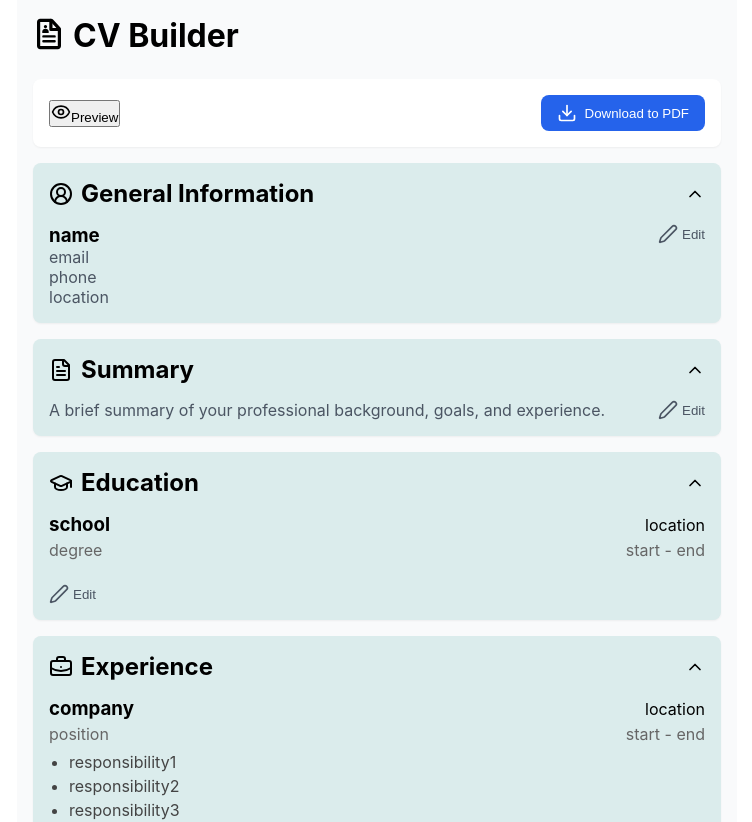
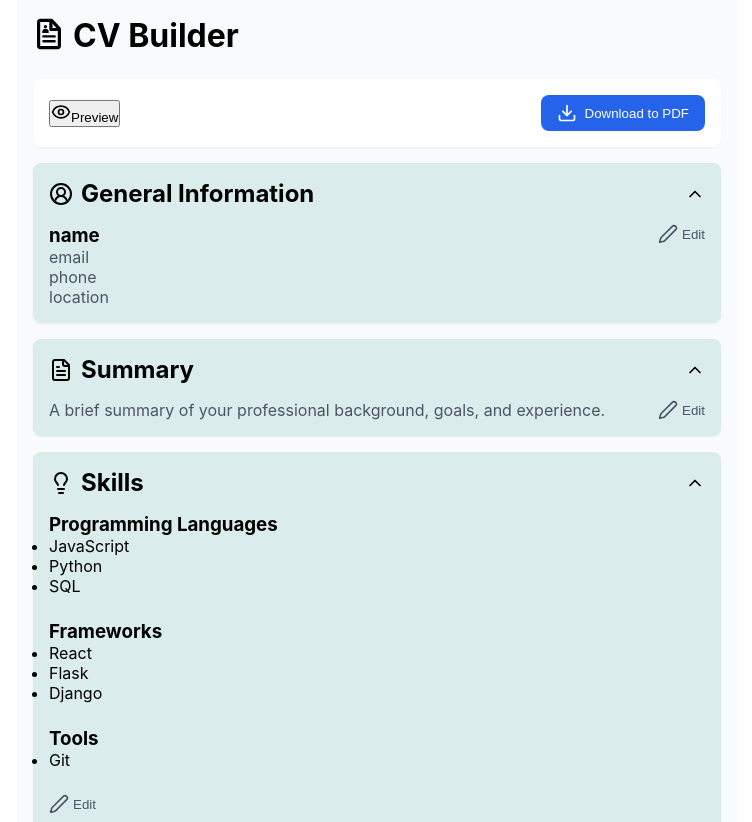
Before and after one commit to ta-torres/cv-builder, a React (Vite) app: page / in a window 1280 px wide. Shown: the top 822 px of the page, without its empty margins (263-1015 px from the left). Built offline with nearby package versions, Linux system fonts and the light colour scheme.

Commit message:
add skills section

```diff
--- a/src/components/App.jsx
+++ b/src/components/App.jsx
@@ -4,6 +4,7 @@ import GeneralForm from "./GeneralForm";
 import EducationForm from "./EducationForm";
 import ExperienceForm from "./ExperienceForm";
 import SummaryForm from "./SummaryForm";
+import SkillsForm from "./SkillsForm";
 import { pdf } from "@react-pdf/renderer";
 import CVDocument from "./CVDocument";
 import PDFPreview from "./PDFPreview";
@@ -15,6 +16,7 @@ import {
   BriefcaseBusiness,
   Eye,
   FileText,
+  Lightbulb,
 } from "lucide-react";
 import logo from "../assets/logo-cv.svg";
 import "../styles/App.css";
@@ -69,6 +71,21 @@ const App = () => {
         summary:
           "A brief summary of your professional background, goals, and experience.",
       },
+    },
+    skills: {
+      isExpanded: true,
+      isEditing: false,
+      data: [
+        {
+          category: "Programming Languages",
+          skills: ["JavaScript", "Python", "SQL"],
+        },
+        {
+          category: "Frameworks",
+          skills: ["React", "Flask", "Django"],
+        },
+        { category: "Tools", skills: ["Git"] },
+      ],
     },
   };
 
@@ -185,6 +202,20 @@ const App = () => {
       </Section>
 
       <Section
+        title="Skills"
+        icon={<Lightbulb />}
+        isExpanded={sections.skills.isExpanded}
+        onToggle={() => toggleSection("skills")}
+      >
+        <SkillsForm
+          data={sections.skills.data}
+          isEditing={sections.skills.isEditing}
+          onToggleEdit={() => toggleEdit("skills")}
+          onSubmit={(data) => updateSectionData("skills", data)}
+        />
+      </Section>
+
+      <Section
         title="Education"
         icon={<GraduationCap />}
         isExpanded={sections.education.isExpanded}
--- a/src/components/CVDocument.jsx
+++ b/src/components/CVDocument.jsx
@@ -30,6 +30,27 @@ const CVDocument = ({ data }) => (
         <View style={styles.summary_section}>
           <Text style={styles.summary_text}>{data.summary.data.summary}</Text>
         </View>
+      </View>
+
+      <View style={styles.cv_section}>
+        <Text style={styles.cv_section_title}>Skills</Text>
+        {data.skills.data.map((category, index) => (
+          <View key={index} style={styles.skills_section}>
+            <Text style={styles.skill_category}>{category.category}</Text>
+            <View style={styles.skills_list}>
+              {category.skills
+                .filter((skill) => skill)
+                .map((skill, idx) => (
+                  <View key={idx} style={styles.list_item}>
+                    <View style={styles.list_bullet}>
+                      <Text> •</Text>
+                    </View>
+                    <Text style={styles.list_text}>{skill}</Text>
+                  </View>
+                ))}
+            </View>
+          </View>
+        ))}
       </View>
 
       {/* Education */}
@@ -142,6 +163,20 @@ const styles = StyleSheet.create({
   },
   summary_section: {},
   summary_text: {},
+  skills_section: {
+    display: "flex",
+    flexDirection: "row",
+  },
+  skill_category: {
+    fontWeight: "bold",
+  },
+  skills_list: {
+    display: "flex",
+    flexDirection: "row",
+    gap: "8px",
+    paddingLeft: "8px",
+    lineHeight: "0.8",
+  },
   education_item: {},
   education_header: {
     display: "flex",
@@ -194,7 +229,6 @@ const styles = StyleSheet.create({
   list_item: {
     display: "flex",
     flexDirection: "row",
-    color: "#444",
   },
   list_bullet: {
     transform: "translateY(-2px)",
--- /dev/null
+++ b/src/components/SkillsForm.jsx
@@ -0,0 +1,103 @@
+import { useState } from "react";
+import { Edit2, Plus } from "lucide-react";
+import "../styles/Forms.css";
+
+const SkillsForm = ({ data, isEditing, onToggleEdit, onSubmit }) => {
+  const [formData, setFormData] = useState([
+    {
+      category: "",
+      skills: ["", "", ""],
+    },
+  ]);
+
+  const addSkillCategory = () => {
+    setFormData([
+      ...formData,
+      {
+        category: "",
+        skills: ["", "", ""],
+      },
+    ]);
+  };
+
+  const updateCategory = (index, value) => {
+    const newData = [...formData];
+    newData[index].category = value;
+    setFormData(newData);
+  };
+
+  const updateSkill = (categoryIndex, skillIndex, value) => {
+    const newData = [...formData];
+    newData[categoryIndex].skills[skillIndex] = value;
+    setFormData(newData);
+  };
+
+  return isEditing ? (
+    <form
+      onSubmit={(e) => {
+        e.preventDefault();
+        onSubmit(formData);
+      }}
+      className="form"
+    >
+      {formData.map((category, categoryIndex) => (
+        <div key={categoryIndex} className="education-entry">
+          <div className="form-group">
+            <label>Skill Category</label>
+            <input
+              type="text"
+              value={category.category}
+              onChange={(e) => updateCategory(categoryIndex, e.target.value)}
+              placeholder="e.g., Programming Languages, Soft Skills, etc."
+            />
+          </div>
+          <div className="form-group">
+            <label>Skills (up to 3)</label>
+            {category.skills.map((skill, skillIndex) => (
+              <input
+                key={skillIndex}
+                type="text"
+                value={skill}
+                onChange={(e) =>
+                  updateSkill(categoryIndex, skillIndex, e.target.value)
+                }
+                placeholder="Enter a skill"
+              />
+            ))}
+          </div>
+        </div>
+      ))}
+      <div className="form-buttons">
+        <button type="button" onClick={addSkillCategory} className="add-btn">
+          <Plus size={16} />
+          Add Skill Category
+        </button>
+        <button type="submit">Save</button>
+        <button type="button" onClick={onToggleEdit}>
+          Cancel
+        </button>
+      </div>
+    </form>
+  ) : (
+    <div>
+      {data.map((category, index) => (
+        <div key={index} className="education-display">
+          <h3>{category.category}</h3>
+          <ul className="skills-list">
+            {category.skills
+              .filter((skill) => skill)
+              .map((skill, idx) => (
+                <li key={idx}>{skill}</li>
+              ))}
+          </ul>
+        </div>
+      ))}
+      <button onClick={onToggleEdit} className="edit-btn">
+        <Edit2 size={20} />
+        Edit
+      </button>
+    </div>
+  );
+};
+
+export default SkillsForm;
```
